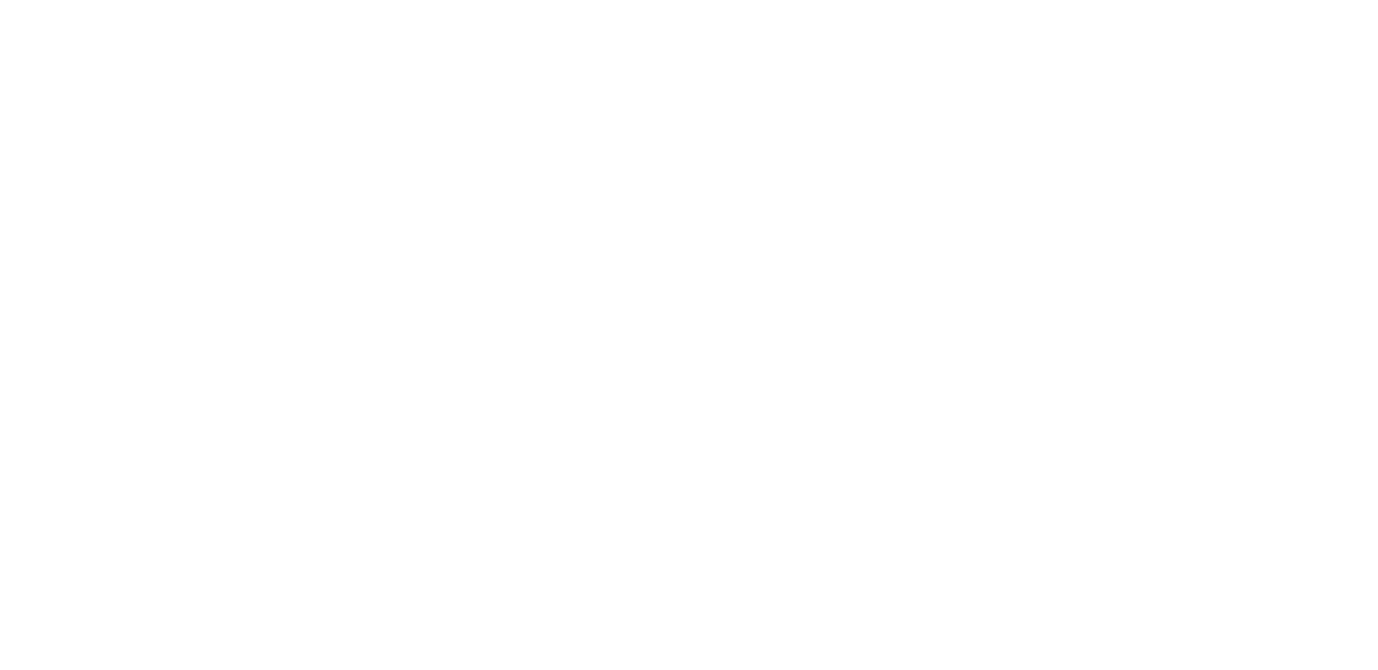
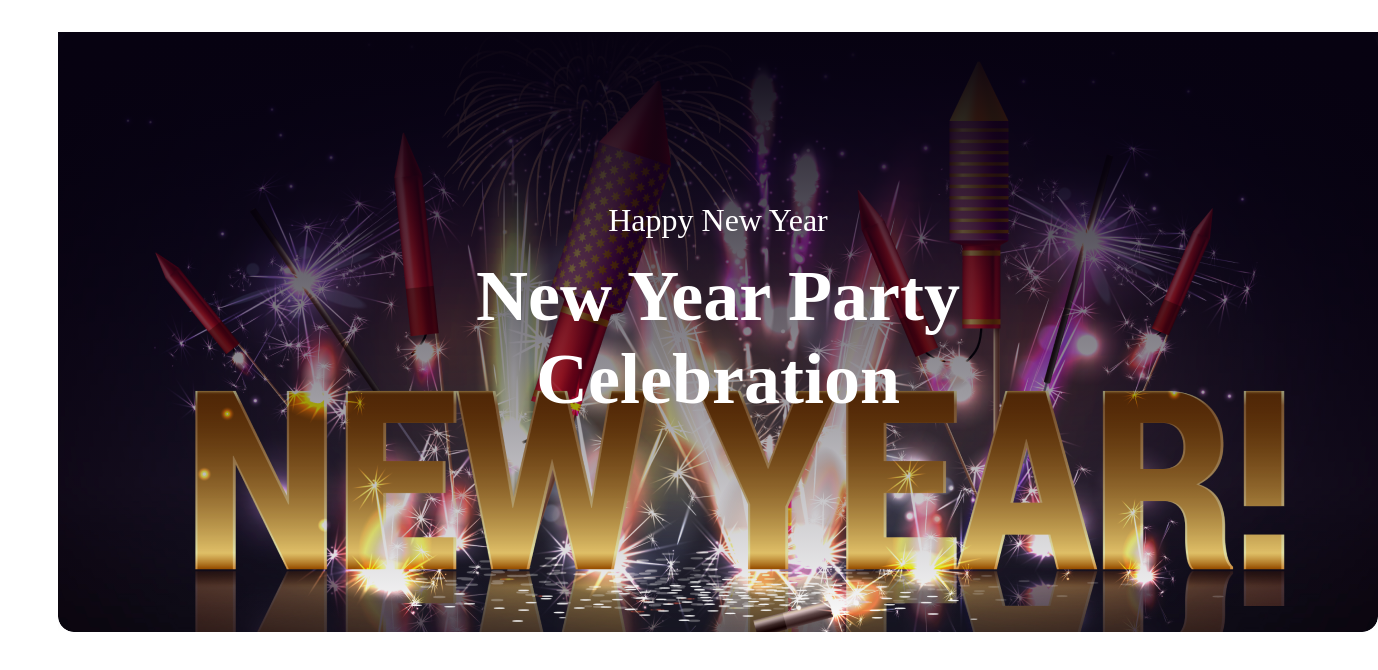
Before and after one commit to monalisachowdhury/New-Year-New-Mission, a plain HTML site: page index.html in a window 1280 px wide. Shown: the whole page, 1378 px wide, since content can reach past the window. Drawn offline with Linux system fonts and the light colour scheme.

Commit message:
added banner

```diff
--- a/index.html
+++ b/index.html
@@ -7,8 +7,11 @@
     <link rel="stylesheet" href="styles/mission.css">
 </head>
 <body>
-    <header>
-
+    <header class="banner">
+         <div class="banner-content">
+            <h3 class="small-title">Happy New Year</h3>
+            <h1 class="big-title">New Year Party Celebration </h1>
+         </div>
     </header>
     <main>
 
--- a/styles/mission.css
+++ b/styles/mission.css
@@ -0,0 +1,38 @@
+/* common related style */
+body{
+    font-family: Merriweather;
+}
+/* header related styles */
+.banner{
+    width: 1320px;
+    height: 600px;
+    border-radius: 16px;
+    margin: 25px 50px 0 50px;
+    background-image: url('../resources/Banner\ Image.png');
+
+}
+.banner-content{
+    width: 1320px;
+    height: 600px;
+    background: linear-gradient(180deg, #070211 0%, rgba(7, 2, 17, 0.00) 100%);
+
+}
+.small-title{
+    /* width: 250px;
+    height: 40px; */
+    color: #FFF;
+    text-align: center;
+    font-size: 32px;
+    font-weight: 400;
+    padding: 170px 530px 16px 530px;
+    margin-bottom: 0;
+}
+.big-title{
+    /* width: 632px; */
+    color: #FFF;
+    text-align: center;
+    font-size: 72px;
+    font-weight: 900;
+    padding: 0 340px 170px 340px;
+    margin-top: 0;
+}
```
